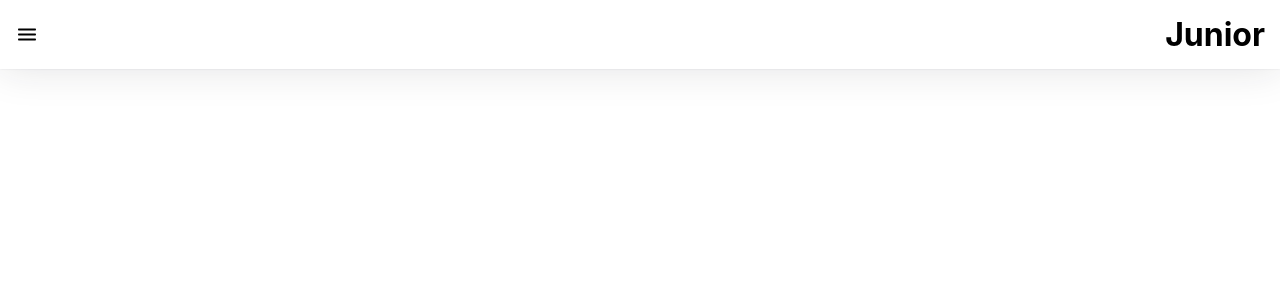
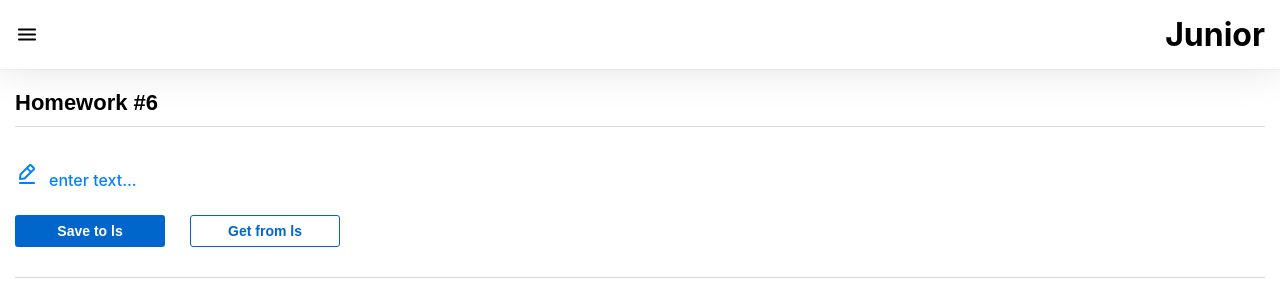
Before and after one commit to maksuchiha/reactPractice, a React (Create React App) app: page /#/junior in a window 1280 px wide. Shown: the top 300 px of the page. Built offline with nearby package versions, Linux system fonts and the light colour scheme.

Commit message:
hw6 complete

```diff
--- a/src/index.css
+++ b/src/index.css
@@ -18,7 +18,7 @@ code {
     font-family: source-code-pro, Menlo, Monaco, Consolas, 'Courier New',
     monospace;
 }
-#hw5-page-pre-junior {
+#hw5-page-pre-junior, #hw5-page-junior {
     display: grid;
     gap: 30px;
     padding: 0 15px;
--- a/src/s2-homeworks/hw05/Pages.tsx
+++ b/src/s2-homeworks/hw05/Pages.tsx
@@ -19,7 +19,7 @@ function Pages() {
                 {/*роутинг будут писать студенты*/}
                 {/*в начале мы попадаем на страницу '/' и переходим сразу на страницу /pre-junior*/}
                 {/*<Route ...*/}
-                <Route path={'/'} element={<Navigate to={'/pre-junior'}/>}/>
+                <Route path={'/'} element={<Navigate to={PATH.JUNIOR}/>}/>
 
                 {/*роуты для /pre-junior, /junior, /junior-plus*/}
                 <Route path={PATH.PRE_JUNIOR} element={<PreJunior/>}/>
--- a/src/s2-homeworks/hw05/pages/Junior.tsx
+++ b/src/s2-homeworks/hw05/pages/Junior.tsx
@@ -1,4 +1,5 @@
 import React from 'react'
+import HW6 from "../../hw06/HW6";
 // import HW6 from '../../hw06/HW6'
 // import HW7 from '../../hw07/HW7'
 // import HW8 from '../../hw08/HW8'
@@ -7,7 +8,7 @@ import React from 'react'
 function Junior() {
     return (
         <div id={'hw5-page-junior'}>
-            {/*<HW6 />*/}
+            <HW6 />
             {/*<HW7 />*/}
             {/*<HW8 />*/}
             {/*<HW9 />*/}
--- a/src/s2-homeworks/hw05/sidebar/Sidebar.module.css
+++ b/src/s2-homeworks/hw05/sidebar/Sidebar.module.css
@@ -30,6 +30,7 @@
 .nav {
     display: flex;
     flex-direction: column;
+    align-items: flex-start;
 }
 
 .nav a {
--- a/src/s2-homeworks/hw06/HW6.module.css
+++ b/src/s2-homeworks/hw06/HW6.module.css
@@ -1,5 +1,10 @@
 .buttonsContainer {
+    display: grid;
+    gap: 25px;
+    grid-template-columns: repeat(2, 150px);
 }
 
 .editableSpanContainer {
+    margin-bottom: 25px;
+
 }
--- a/src/s2-homeworks/hw06/HW6.tsx
+++ b/src/s2-homeworks/hw06/HW6.tsx
@@ -19,7 +19,7 @@ const HW6 = () => {
     }
     const restore = () => {
         // делают студенты
-
+        setValue(restoreState('hw6-editable-span-value', value))
     }
 
     return (
--- a/src/s2-homeworks/hw06/common/c4-SuperEditableSpan/SuperEditableSpan.module.css
+++ b/src/s2-homeworks/hw06/common/c4-SuperEditableSpan/SuperEditableSpan.module.css
@@ -1,11 +1,25 @@
 .spanBlock {
+    color: #0080FF;
+    font-weight: 500;
+    font-size: 16px;
+    line-height: 20px;
+    max-width: 300px;
 }
 
 .span {
+
 }
 
 .input {
+    max-width: 300px;
+    border: 1px solid #D1D1D1 !important;
+    border-radius: 5px;
+    outline: none;
+    font-weight: 500;
+    font-size: 16px;
+    line-height: 20px;
 }
 
 .pen {
+    margin-right: 10px;
 }
--- a/src/s2-homeworks/hw06/common/c4-SuperEditableSpan/SuperEditableSpan.tsx
+++ b/src/s2-homeworks/hw06/common/c4-SuperEditableSpan/SuperEditableSpan.tsx
@@ -42,19 +42,19 @@ const SuperEditableSpan: React.FC<SuperEditableSpanType> = (
 
     const onEnterCallback = () => {
         // выключить editMode при нажатии Enter // делают студенты
-
+        setEditMode(false)
         onEnter?.()
     }
     const onBlurCallback = (e: React.FocusEvent<HTMLInputElement>) => {
         // выключить editMode при нажатии за пределами инпута // делают студенты
-
+        setEditMode(false)
         onBlur?.(e)
     }
     const onDoubleClickCallBack = (
         e: React.MouseEvent<HTMLSpanElement, MouseEvent>
     ) => {
         // включить editMode при двойном клике // делают студенты
-
+        setEditMode(true)
         onDoubleClick?.(e)
     }
 
```
